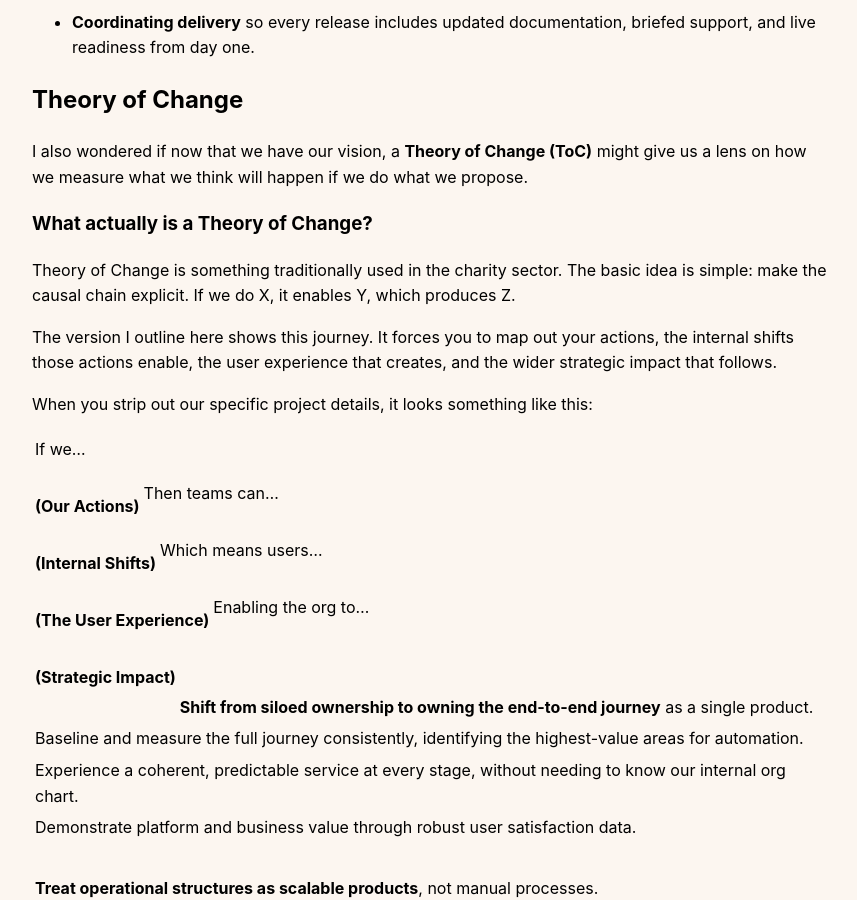
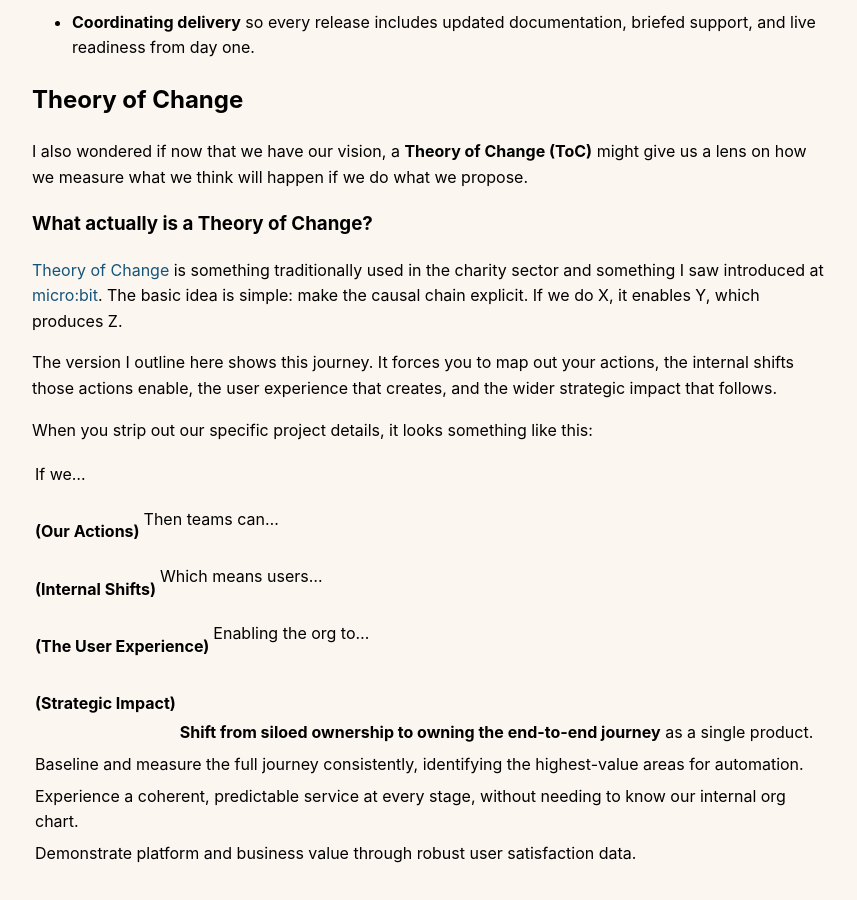
Before and after one commit to themarkness/themarkness.github.io, a Jekyll site: the page built from _posts/2026-07-10-radical-product-thinking-and-theory-of-change-as-a-lens-on-team-re-organisation.md, in a window 1280 px wide and 900 px high, scrolled down 1539 px. Shown: the whole window, without its empty margins (208-1065 px from the left). Built offline with Jekyll 4.4.1, drawn with Linux system fonts in a browser that asks for light colours; our own code applies the rules of GitHub Pages for plain Markdown files; some of the changed text lies outside the part shown.

Commit message:
update title and enhance Theory of Change definition with relevant links

```diff
--- a/_posts/2026-07-10-radical-product-thinking-and-theory-of-change-as-a-lens-on-team-re-organisation.md
+++ b/_posts/2026-07-10-radical-product-thinking-and-theory-of-change-as-a-lens-on-team-re-organisation.md
@@ -45,7 +45,7 @@ I also wondered if now that we have our vision, a **Theory of Change (ToC)** mig
 
 ### What actually is a Theory of Change?
 
-Theory of Change is something traditionally used in the charity sector. The basic idea is simple: make the causal chain explicit. If we do X, it enables Y, which produces Z.
+[Theory of Change](https://www.theoryofchange.org/what-is-theory-of-change/) is something traditionally used in the charity sector and something I saw introduced at [micro:bit](https://microbit.org/about/mission/#theory-of-change). The basic idea is simple: make the causal chain explicit. If we do X, it enables Y, which produces Z.
 
 The version I outline here shows this journey. It forces you to map out your actions, the internal shifts those actions enable, the user experience that creates, and the wider strategic impact that follows.
 
```
Also changed, not shown: other parts of _posts/2026-07-10-radical-product-thinking-and-theory-of-change-as-a-lens-on-team-re-organisation.md (+1 -1 lines).
